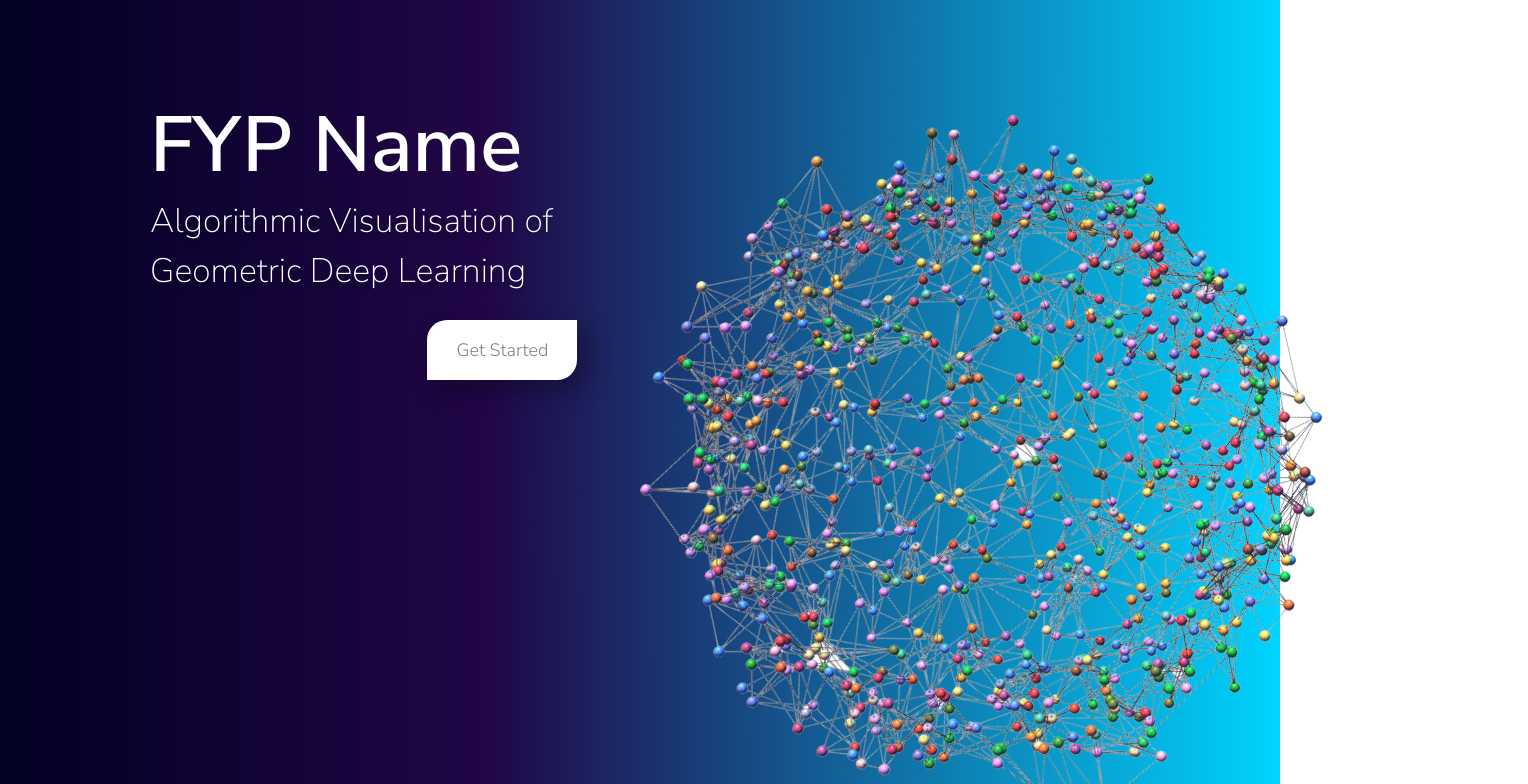
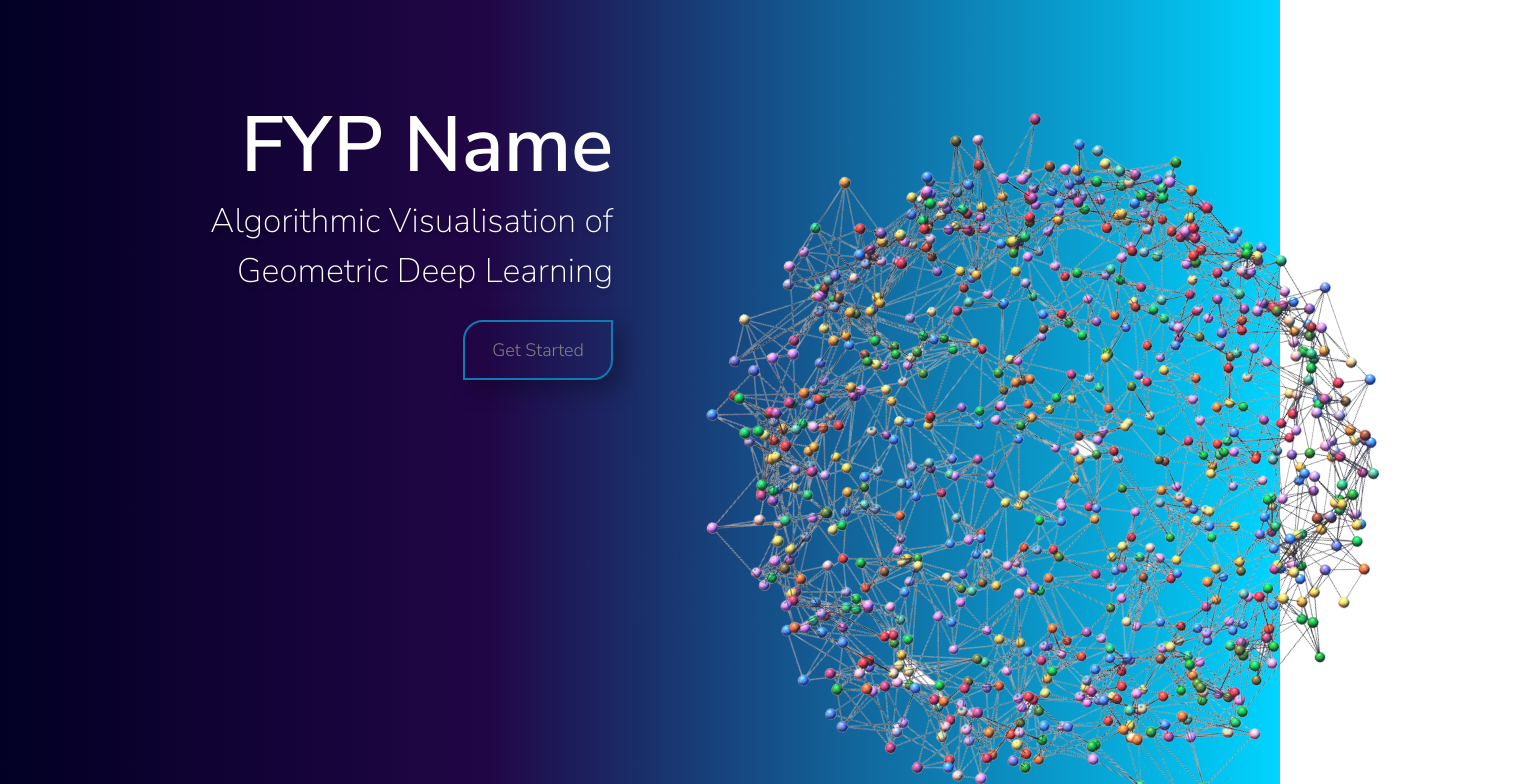
Before and after one commit to abuzar7266/GDL-Visualization, a React (Vite) app in the folder GDL-Visualisation/: page / in a window 1280 px wide. Shown: the top 784 px of the page, 1528 px wide, since content can reach past the window. Built offline with nearby package versions, Linux system fonts and the light colour scheme.

Commit message:
Aligned,ButtonFixed

```diff
--- a/GDL-Visualisation/src/assets/css/Home.css
+++ b/GDL-Visualisation/src/assets/css/Home.css
@@ -28,13 +28,20 @@
     font-weight: 400;
     font-size:Large;
     color: gray;
-    background: #ffffff;
-    mix-blend-mode: normal;
+    background-color: transparent;
     box-shadow: 10px 10px 20px 3px rgba(0, 0, 0, 0.25);
     border-radius: 20px 0px;
+    border:2px solid #0F7BB0;
+    cursor:pointer;
+}
+.Start-Button:hover{
+  color: black;
+  background-color: #0F7BB0;
+  border:0px;
+  box-shadow: 10px 10px 20px 3px rgba(67, 67, 67, 0.25);
 }
 .img-anim{
-    animation: rotation 50s infinite linear;
+    animation: rotation 60s infinite linear;
 }
 @keyframes rotation {
     from {
--- a/GDL-Visualisation/src/index.css
+++ b/GDL-Visualisation/src/index.css
@@ -47,7 +47,6 @@ button {
   font-weight: 500;
   font-family: inherit;
   background-color: #1a1a1a;
-  cursor: pointer;
   transition: border-color 0.25s;
 }
 button:hover {
@@ -56,6 +55,7 @@ button:hover {
 button:focus,
 button:focus-visible {
   outline: 4px auto -webkit-focus-ring-color;
+  cursor: pointer;
 }
 
 @media (prefers-color-scheme: light) {
@@ -68,5 +68,6 @@ button:focus-visible {
   }
   button {
     background-color: #f9f9f9;
+    cursor:'pointer'
   }
 }
--- a/GDL-Visualisation/src/pages/Home.jsx
+++ b/GDL-Visualisation/src/pages/Home.jsx
@@ -5,8 +5,8 @@ import '../assets/css/Home.css';
 import GraphTrans from '../assets/img/GraphTrans.png';
 const LandingPage = ()=>{
     return (<>
-    <Container fluid>
-        <div style={{zIndex:'2',position:'absolute'}}>
+    <Container style={{textAlign:'right'}}>
+        <div  style={{zIndex:'2',position:'absolute'}}>
         <Row>
             <br /><br /><br /><br />
         </Row>
@@ -37,19 +37,22 @@ const LandingPage = ()=>{
             </Col>
         </Row>
         </div>
-        <div style={{zIndex:'3', position:'absolute'}}>
+        <div style={{zIndex:'3'}}>
             <Row>
                 <br /><br /><br /><br /><br />
             </Row>
             <Row>
-                <Col sm={10}>
+                <Col sm={11}>
                 </Col>
-                <Col sm={2}>
+                <Col sm={1}>
                     <img src={GraphTrans} alt="..." height='700' width='700' fluid className="img-anim"/>
                 </Col>
             </Row>
         </div>
     </Container>
+    <Container>
+        <Row></Row>
+    </Container>
     </>)
 }
 export default LandingPage;
```
